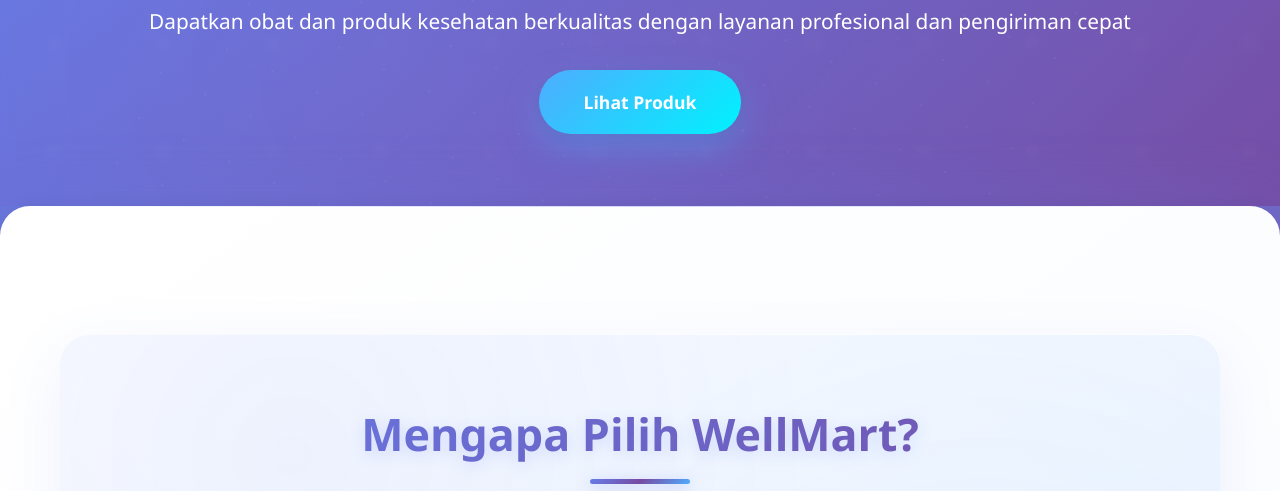
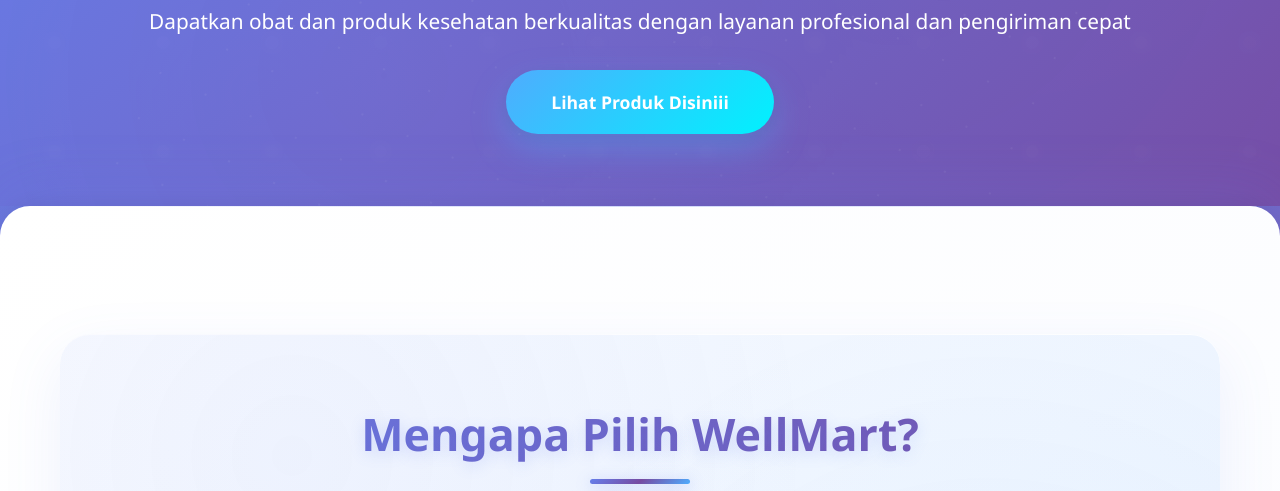
Before and after one commit to Verenadarsy/sp-wellmart, a website: page frontend/public/index.html in a window 1280 px wide. Shown: the part 309-800 px from the top of the page. Drawn offline with Linux system fonts and the light colour scheme; no server answers.

Commit message:
deployment

```diff
--- a/backend/app.js
+++ b/backend/app.js
@@ -26,7 +26,7 @@
         const adminExists = await User.findOne({ where: { email: 'superadmin@wellmart.com' } });
 
         if (!adminExists) {
-            // Jika belum ada, buat admin super pertama
+
             const salt = await bcrypt.genSalt(10);
             const hashedPassword = await bcrypt.hash('password123', salt); // Password default
 
--- a/frontend/public/index.html
+++ b/frontend/public/index.html
@@ -28,7 +28,7 @@
         <div class="container">
             <h2>Apotek Online Terpercaya</h2>
             <p>Dapatkan obat dan produk kesehatan berkualitas dengan layanan profesional dan pengiriman cepat</p>
-            <a href="#products" class="cta-button">Lihat Produk</a>
+            <a href="#products" class="cta-button">Lihat Produk Disiniii</a>
         </div>
     </section>
 
```
